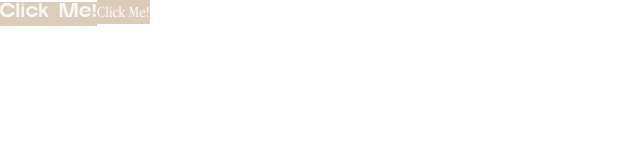
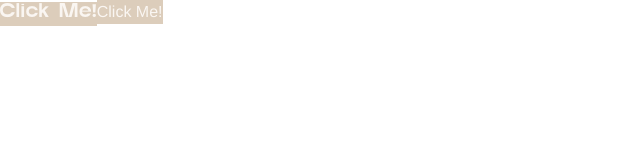
Before and after one commit to SAMAHAN-Systems-Development/samahan-at-the-get-go, a Next.js app: page / in a window 1280 px wide. Shown: the top 160 px of the page, without its empty margins (0-640 px from the left). Built offline with nearby package versions, Linux system fonts and the light colour scheme.

Commit message:
refactor: renamed apple-Garamond in tailwind config

```diff
--- a/tailwind.config.ts
+++ b/tailwind.config.ts
@@ -29,7 +29,7 @@ const config = {
     },
     fontFamily: {
       artega: ["var(--font-artega)"],
-      appleGaramound: ["var(--font-appleGaramond)"],
+      appleGaramond: ["var(--font-appleGaramond)"],
       sans: [
         "Helvetica",
         "system-ui",
```
